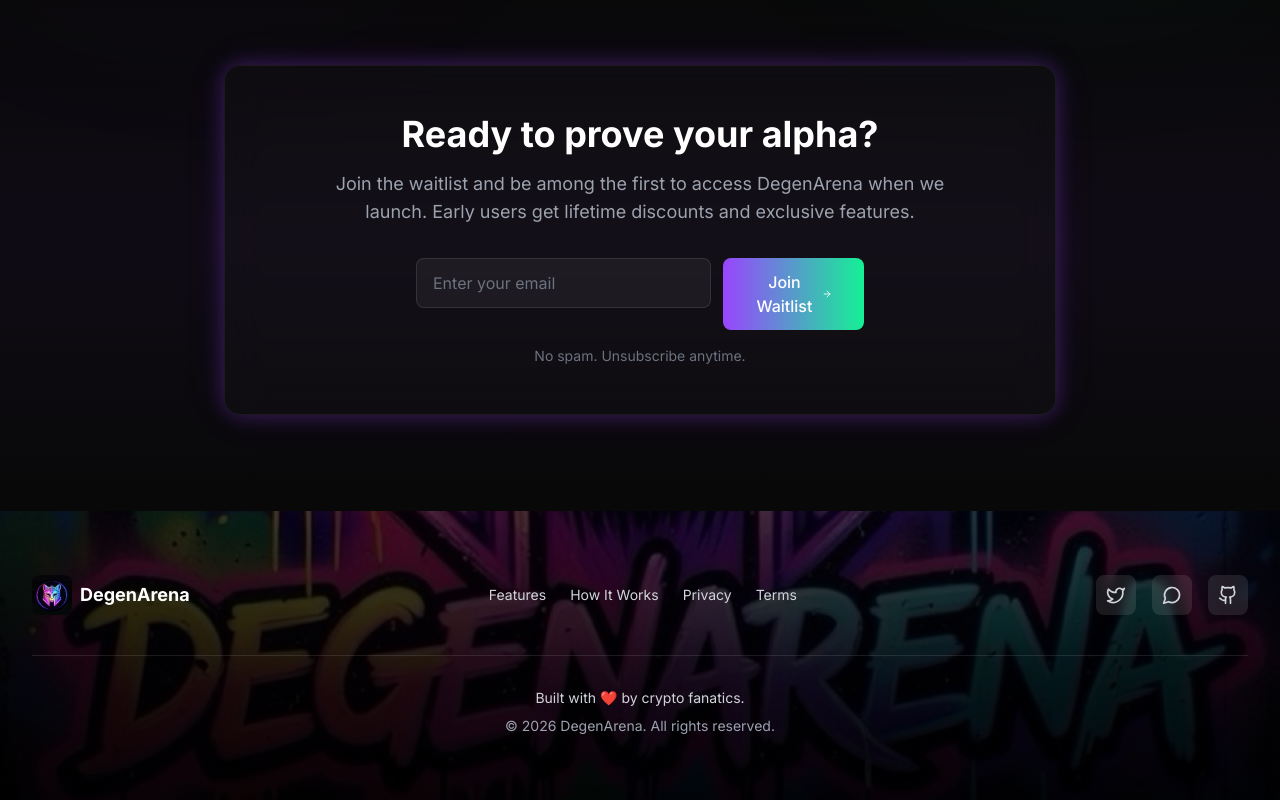
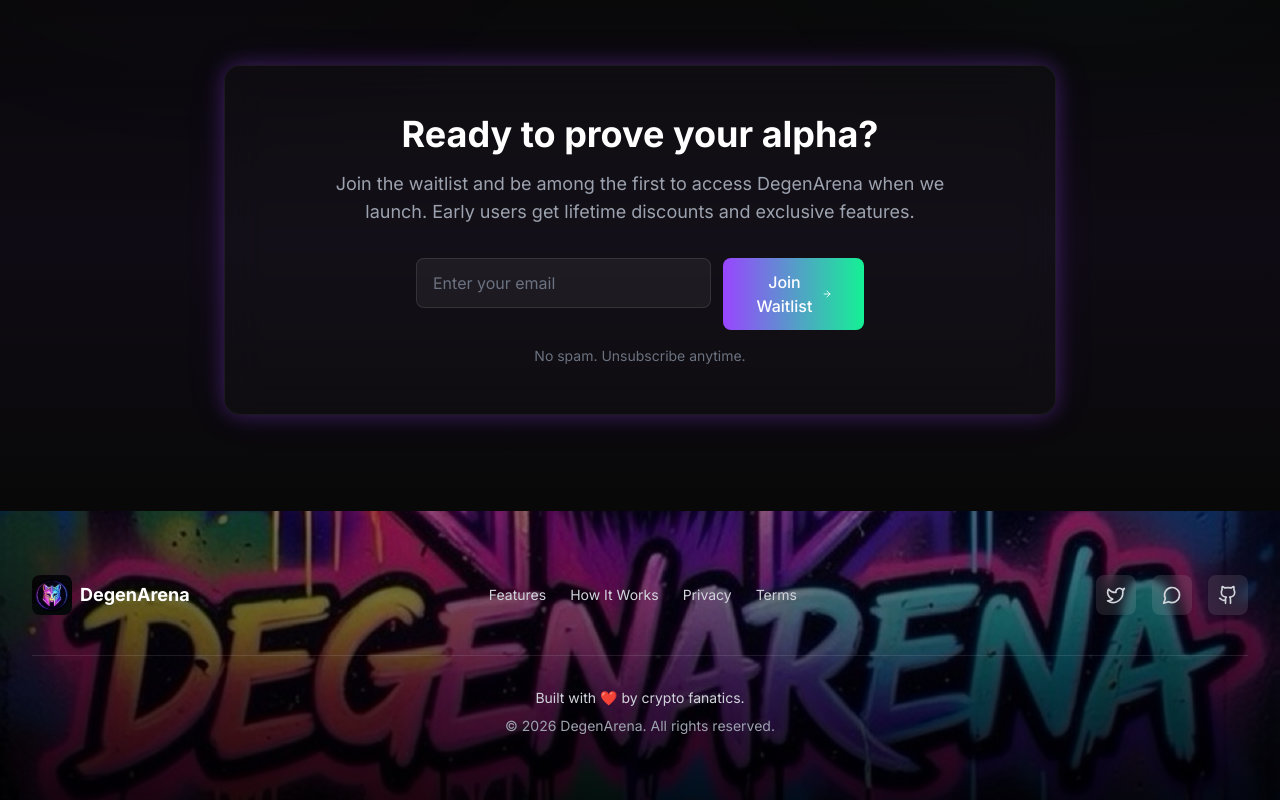
Before and after one commit to volynsal/degenarena, a Next.js app: page / in a window 1280 px wide. Shown: the part 4158-4958 px from the top of the page. Built offline with nearby package versions, Linux system fonts and the light colour scheme; no server answers.

Commit message:
Added artistic spin to the footer

```diff
--- a/src/components/landing/Footer.tsx
+++ b/src/components/landing/Footer.tsx
@@ -10,7 +10,7 @@ export function Footer() {
         style={{ backgroundImage: 'url(/footer-bg.png)' }}
       />
       {/* Dark Overlay for readability */}
-      <div className="absolute inset-0 bg-gradient-to-t from-black/95 via-black/85 to-black/70" />
+      <div className="absolute inset-0 bg-gradient-to-t from-black/85 via-black/60 to-black/40" />
 
       {/* Content */}
       <div className="relative z-10 py-16">
```
